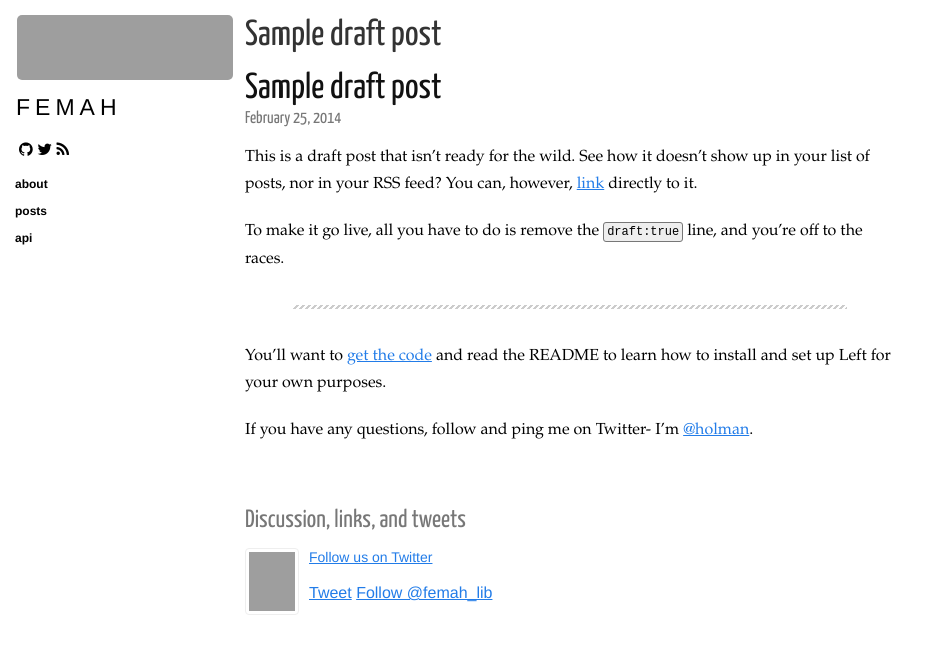
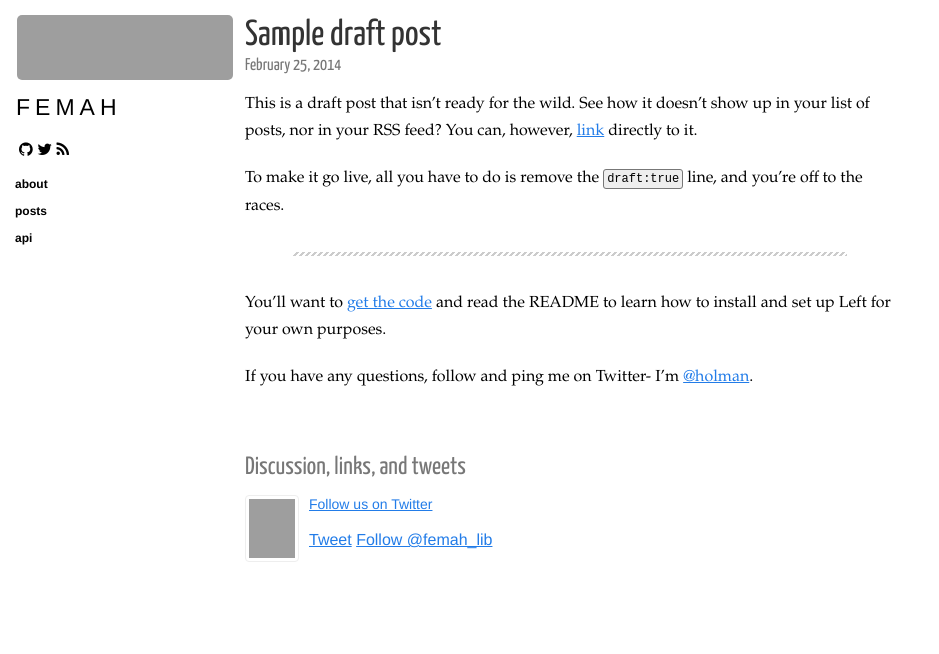
Before and after one commit to lloydstone/femah, a Jekyll site: the page built from _posts/2014-02-25-draft.markdown, in a window 1280 px wide. Shown: the top 654 px of the page, without its empty margins (0-939 px from the left). Built offline with Jekyll 4.4.1, drawn with Linux system fonts in a browser that asks for light colours; nearby versions of some CDN libraries; Markdown is read by kramdown in place of the engine named in the settings; comment, search, counter and statistics services are not loaded; grey boxes are pictures that could not be loaded.

Commit message:
#53 - Create API documentation
Removing duplicate title and shifting it in to the layout layout.

```diff
--- a/_layouts/post.html
+++ b/_layouts/post.html
@@ -1,10 +1,6 @@
 ---
 layout: layout
 ---
-
-  <h1>
-    <a href="{{ site.baseurl }}{{ page.url }}">{{ page.title }}</a>
-  </h1>
 
   <section class="byline">
     {{ page.date | date: "%B %e, %Y" }}
```
